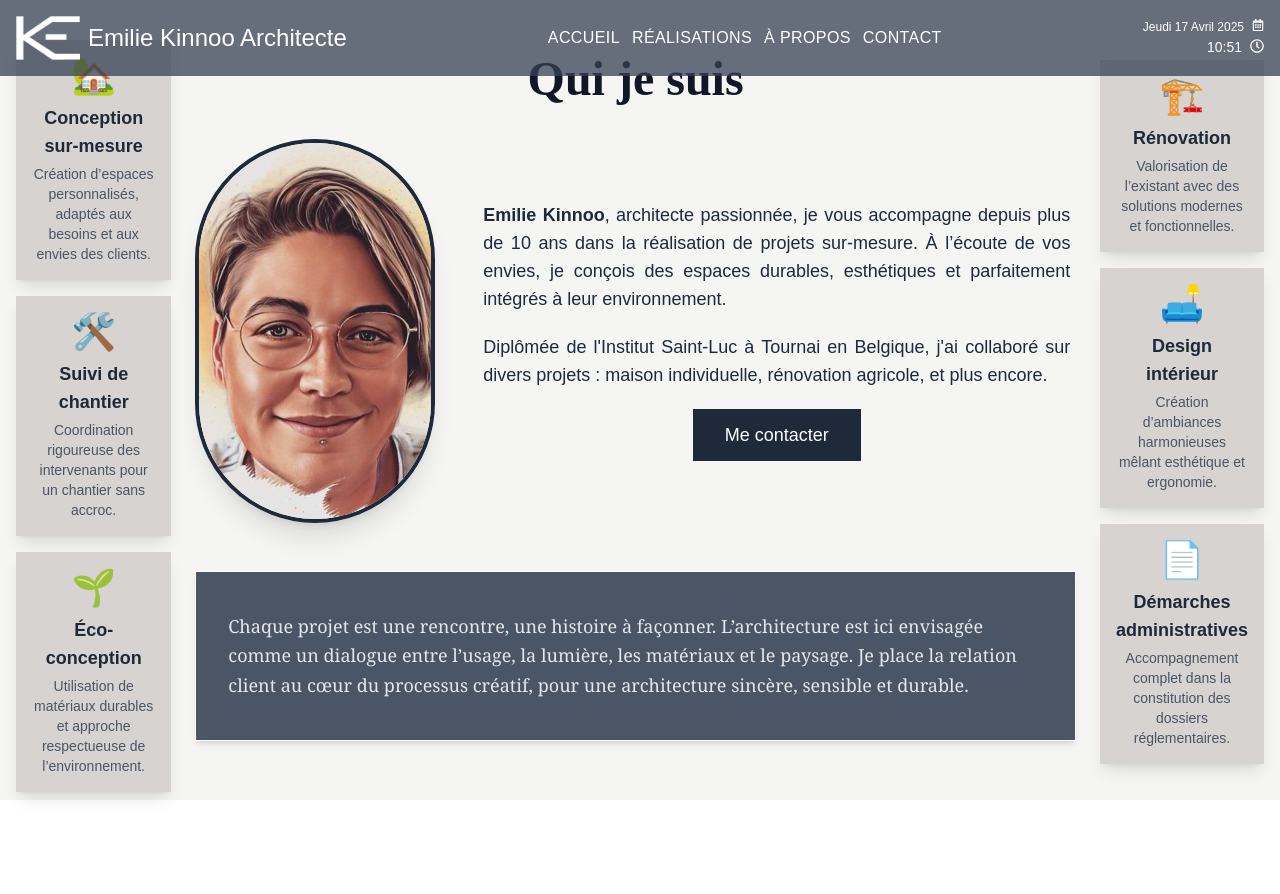
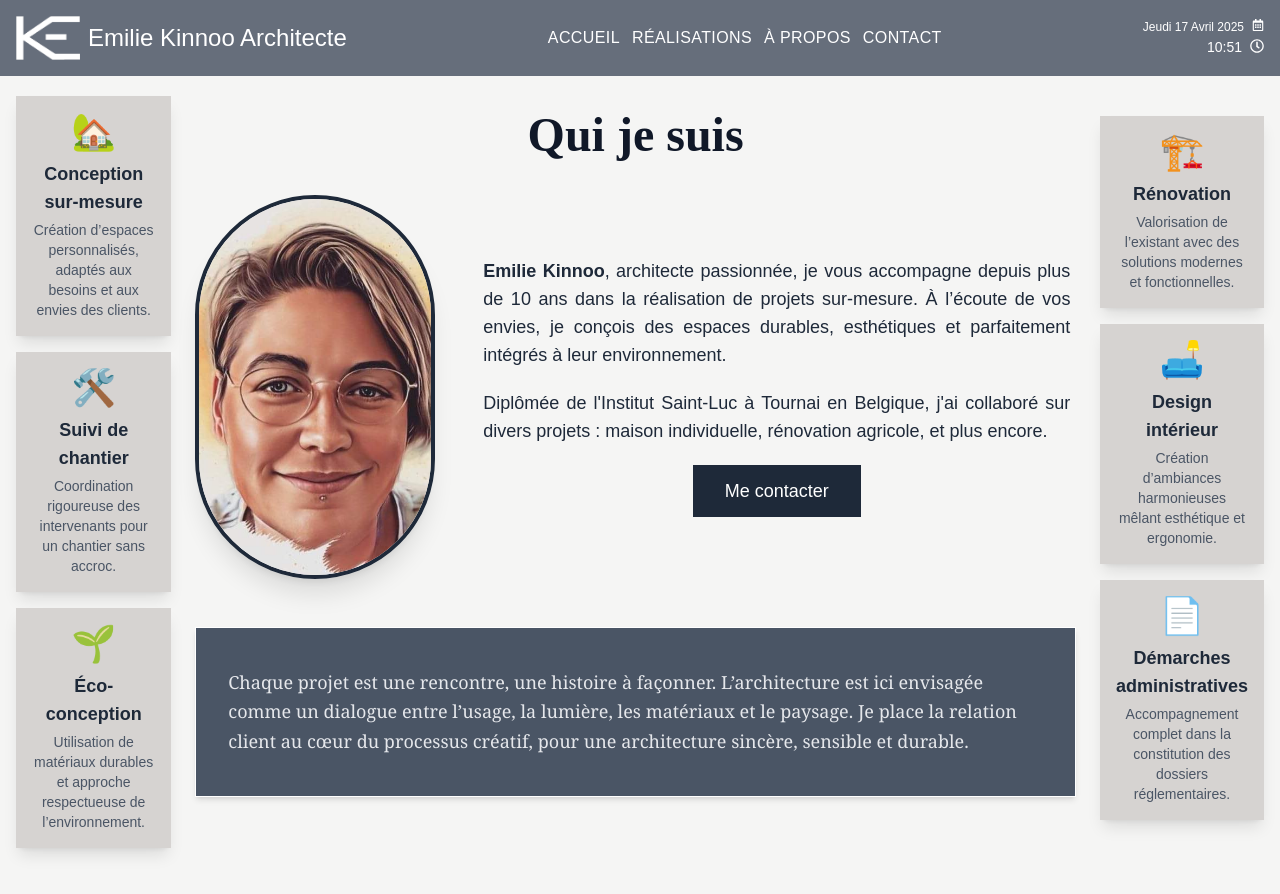
Before and after one commit to KevinDq/EK-Archi, a Next.js app: page /about in a window 1280 px wide. Shown: the top 894 px of the page. Before the commit the page ends 800 px from the top, so only its background shows below. Built offline with nearby package versions, Linux system fonts and the light colour scheme; a web font is replaced by a local one.

Commit message:
Update page.tsx

```diff
--- a/app/about/page.tsx
+++ b/app/about/page.tsx
@@ -3,7 +3,7 @@ import Link from "next/link";
 
 export default function AboutPage() {
   return (
-    <main className="text-gray-800 h-screen w-screen bg-stone-100 py-16 px-4 flex flex-col gap-6 bg-repeat lg:flex-row xl:items-center">
+    <main className="text-gray-800 min-h-screen w-screen bg-stone-100 py-16 px-4 flex flex-col gap-6 bg-repeat lg:flex-row xl:items-center">
       <section className="max-w-4xl mx-auto animate-fade-in-up mt-20 sm:mt-4 lg:order-2">
         <h1 className="text-5xl font-semibold text-center mb-9 mt-5 font-leah text-gray-900">
           Qui je suis
```
